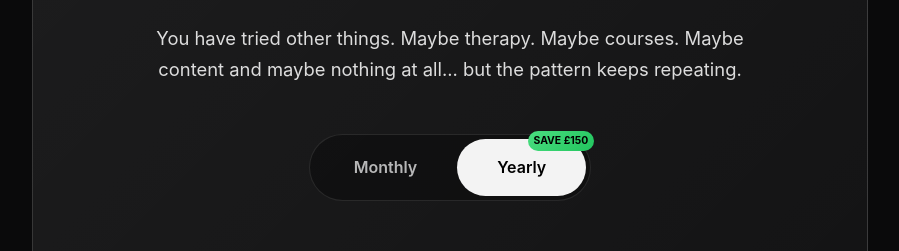
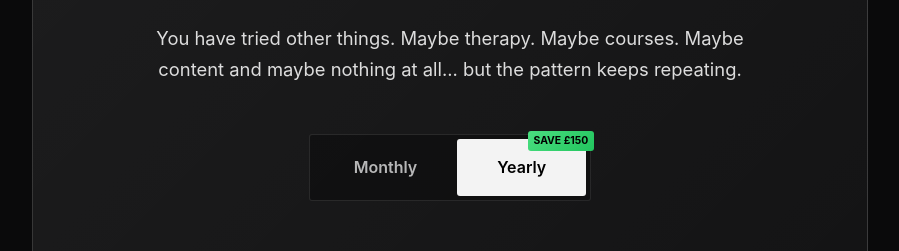
Before and after one commit to Your-True-North/true-north-websiteV2, a Next.js app: page /circle in a window 1280 px wide. Shown: the part 4480-4731 px from the top of the page, without its empty margins (190-1089 px from the left). Built offline with nearby package versions, Linux system fonts and the light colour scheme.

Commit message:
Add waitlist popup, remove member login, 3px toggle

```diff
--- a/app/circle/page.tsx
+++ b/app/circle/page.tsx
@@ -9,6 +9,7 @@ export default function Circle() {
   const [isSubmitting, setIsSubmitting] = useState(false)
   const [message, setMessage] = useState('')
   const [pricingPlan, setPricingPlan] = useState('yearly')
+  const [showWaitlistPopup, setShowWaitlistPopup] = useState(false)
 
   useEffect(() => {
     const checkMobile = () => {
@@ -581,11 +582,11 @@ export default function Circle() {
                 You have tried other things. Maybe therapy. Maybe courses. Maybe content and maybe nothing at all... but the pattern keeps repeating.
               </p>
 
-              {/* EXACT SAME PILL TOGGLE AS BEFORE */}
+              {/* Toggle with 3px border radius */}
               <div style={{
                 display: 'inline-flex',
                 background: 'rgba(0, 0, 0, 0.3)',
-                borderRadius: '50px',
+                borderRadius: '3px',
                 padding: '4px',
                 marginBottom: '2.5rem',
                 border: '1px solid rgba(255, 255, 255, 0.1)'
@@ -597,7 +598,7 @@ export default function Circle() {
                     background: pricingPlan === 'monthly' ? 'rgba(255, 255, 255, 0.95)' : 'transparent',
                     color: pricingPlan === 'monthly' ? '#000' : 'rgba(255, 255, 255, 0.7)',
                     border: 'none',
-                    borderRadius: '50px',
+                    borderRadius: '3px',
                     fontSize: isMobile ? '0.95rem' : '1rem',
                     fontWeight: '600',
                     cursor: 'pointer',
@@ -613,7 +614,7 @@ export default function Circle() {
                     background: pricingPlan === 'yearly' ? 'rgba(255, 255, 255, 0.95)' : 'transparent',
                     color: pricingPlan === 'yearly' ? '#000' : 'rgba(255, 255, 255, 0.7)',
                     border: 'none',
-                    borderRadius: '50px',
+                    borderRadius: '3px',
                     fontSize: isMobile ? '0.95rem' : '1rem',
                     fontWeight: '600',
                     cursor: 'pointer',
@@ -630,7 +631,7 @@ export default function Circle() {
                     color: '#000',
                     fontSize: '0.65rem',
                     padding: '2px 6px',
-                    borderRadius: '10px',
+                    borderRadius: '3px',
                     fontWeight: '700'
                   }}>
                     SAVE £150
@@ -703,12 +704,9 @@ export default function Circle() {
                 )}
               </div>
 
-              {/* CTA Button */}
-              <a
-                href={pricingPlan === 'monthly'
-                  ? 'https://buy.stripe.com/9B66oIcPd1o1do42fl9IQ0h'
-                  : 'https://buy.stripe.com/6oU14og1p2s52Jq9HN9IQ0i'
-                }
+              {/* CTA Button - Opens Waitlist Popup */}
+              <button
+                onClick={() => setShowWaitlistPopup(true)}
                 style={{
                   display: 'inline-flex',
                   alignItems: 'center',
@@ -720,7 +718,7 @@ export default function Circle() {
                   borderRadius: '6px',
                   fontSize: isMobile ? '1.1rem' : '1.2rem',
                   fontWeight: '700',
-                  textDecoration: 'none',
+                  cursor: 'pointer',
                   transition: 'all 0.3s ease',
                   boxShadow: '0 10px 30px rgba(123, 166, 155, 0.3)',
                   marginBottom: '2rem'
@@ -735,7 +733,7 @@ export default function Circle() {
                 }}
               >
                 Join The Circle →
-              </a>
+              </button>
 
               <p style={{
                 fontSize: '0.9rem',
@@ -943,6 +941,10 @@ export default function Circle() {
             transform: translateY(0);
           }
         }
+
+        input::placeholder {
+          color: rgba(255, 255, 255, 0.4);
+        }
       `}</style>
     </>
   )
```
